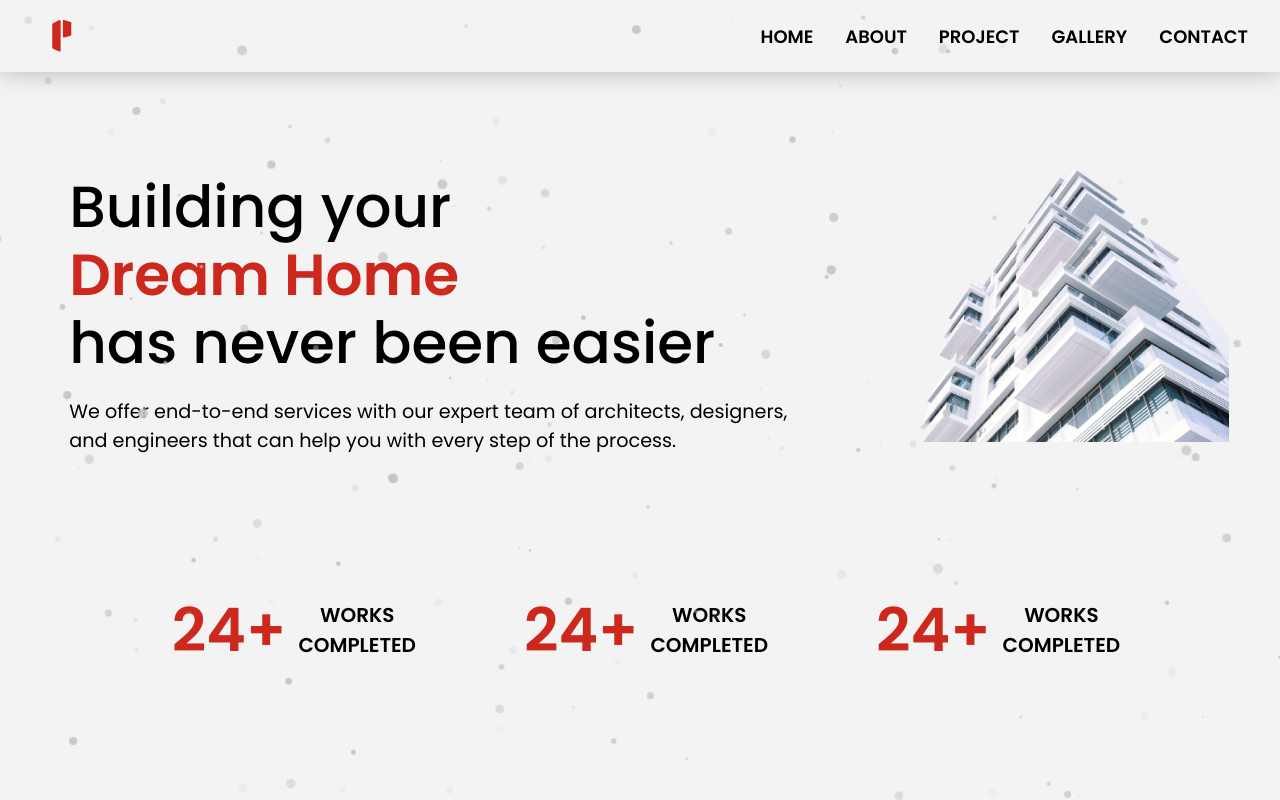
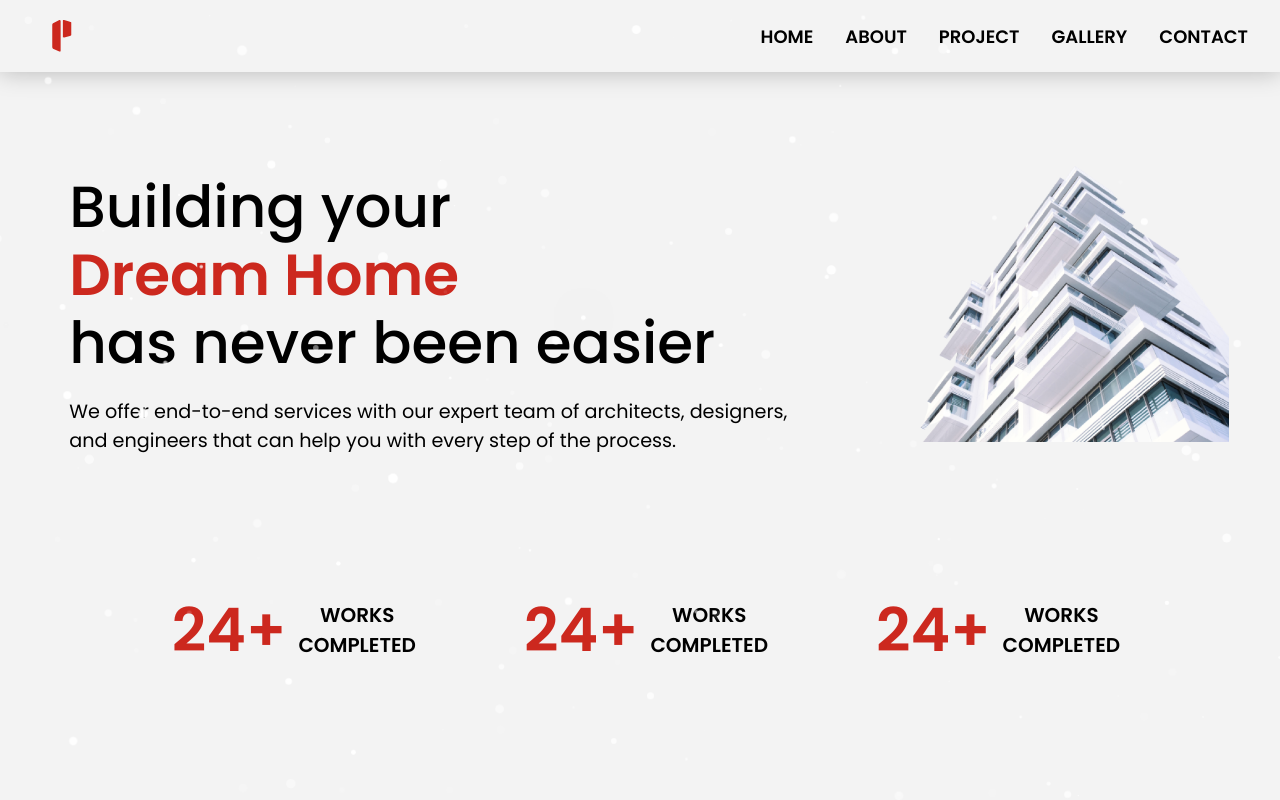
Before and after one commit to 4N1Z/PaithrikaHome, a React (Vite) app: page / in a window 1280 px wide. Shown: the top 800 px of the page. Built offline with nearby package versions, Linux system fonts and the light colour scheme.

Commit message:
winter season added

```diff
--- a/season.css
+++ b/season.css
@@ -3,7 +3,9 @@
     position: absolute;
     width: 10px;
     height: 10px;
-    background: rgb(196, 196, 196);
+    background: rgb(255, 255, 255);
+    /* box-shadow: 0px 4px 150px rgba(0, 0, 0, 0.25); */
+    box-shadow: 0px 0px 114px rgba(0, 0, 0, 0.5);
     border-radius: 50%;
   }
   .snow:nth-child(1) {
```
Also changed, not shown: src/components/SeasonEffect/Season.css (deleted), src/components/SeasonEffect/Season.jsx (deleted).
